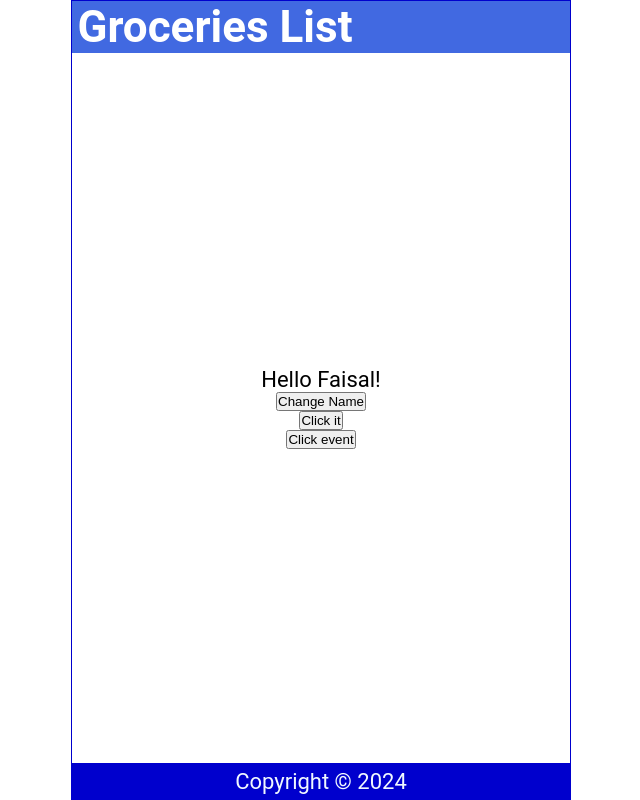
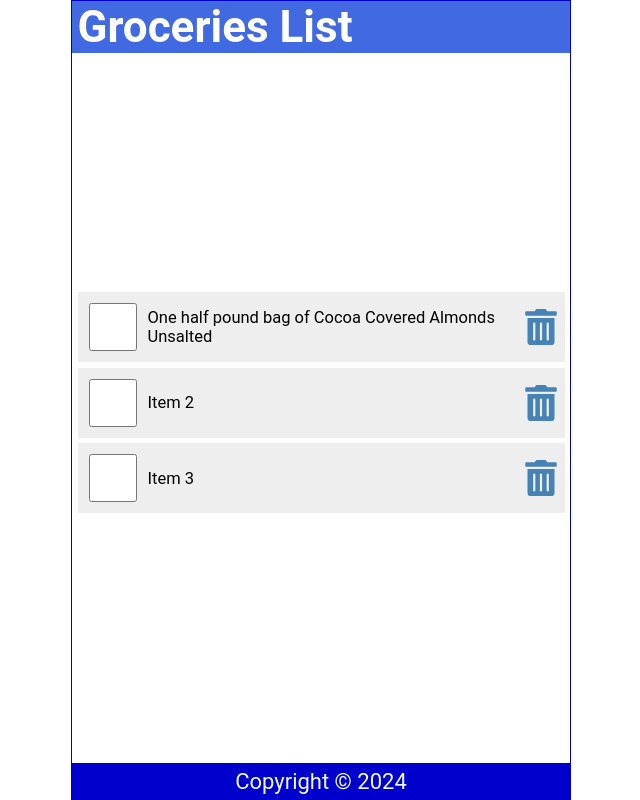
Before and after one commit to Faisallm/todo, a React (Create React App) app: page / in a window 1280 px wide. Shown: the whole page, without its empty margins (319-959 px from the left). Built offline with nearby package versions, Linux system fonts and the light colour scheme.

Commit message:
Done with List and Keys

```diff
--- a/package.json
+++ b/package.json
@@ -8,6 +8,7 @@
     "@testing-library/user-event": "^13.5.0",
     "react": "^18.2.0",
     "react-dom": "^18.2.0",
+    "react-icons": "^4.12.0",
     "react-scripts": "5.0.1",
     "web-vitals": "^2.1.4"
   },
--- a/src/Content.js
+++ b/src/Content.js
@@ -1,60 +1,107 @@
 import React from "react";
-import { useState } from 'react';
+import { useState } from "react";
+import { FaTrashAlt } from "react-icons/fa";
 
 const Content = () => {
   // a state is like a random access memory for a component.
   // react re-renders the items of the component when the state changes.
 
-  // name is the getter.
-  // setName is the setter.
-  // default state name of Faisal
-  const [name, setName] = useState('Faisal');
-  // the default state is set to zero.
-  const [count, setCount] = useState(0);
+  // items is the getter.
+  // setItems is the setter.
+  // list of objects
+  // array of objects
+  const [items, setItems] = useState([
+    {
+      id: 1,
+      checked: false,
+      item: "One half pound bag of Cocoa Covered Almonds Unsalted",
+    },
+    {
+      id: 2,
+      checked: false,
+      item: "Item 2",
+    },
+    {
+      id: 3,
+      checked: false,
+      item: "Item 3",
+    },
+  ]);
 
-  // arrow functions
-  // this function returns a random name out of the
-  // names array.
+  // this function will play with the state.
+  const handleCheck = (id) => {
+    // changing the state
+    // we shouldn't change the array directly
+    // we should create a new array.
+    // changing each object at a time.
 
-  const handleNameChange = () => {
-    const names = ["Faisal", "Amina", "Small Faisal", "Small Amina"];
-    // generate a random number between 0-3, 4 excluded
-    const int = Math.floor(Math.random() * 4);
-    // setting the state of the component.
-    // this will cause the component to...
-    // re-render with the new state.
-    setName(names[int]);
+    // changing an object in an array, memorize this pattern!
+    const listItems = items.map((item) =>
+      item.id === id ? { ...item, checked: !item.checked } : item
+    );
+    // changing the state
+    setItems(listItems);
+
+    // changing the state permanently using localStorage.
+    // this is similar to redis in python.
+    // it is a fast input-output storage.
+    // setItem
+    // getItem
+    localStorage.setItem("shoppinglist", JSON.stringify(listItems));
   };
 
+  const handleDelete = (id) => {
 
-  const handleClick = () => {
-    // I suppose to see 1, but instead...
-    // I see 0, weird.
-    setCount(count + 1);
-    setCount(count + 1);
-    // this will not change to 1 from 0,
-    // because 0 was what was brought into...
-    // the function.
-    console.log(count)
-  };
+    // filter out items that don't have the same id as the...
+    // clicked checkbox.
+    // the new array will have id that are not equal to the id...
+    // we passed in.
+    const listItems = items.filter(item => item.id !== id);
+    // changing the state
+    setItems(listItems);
+    // saving the new list to listItems
+    localStorage.setItem("shoppinglist", JSON.stringify(listItems));
 
-  const handleClick2 = (name) => {
-    console.log(count);
   };
 
   return (
     // the main content of the page.
     // hence the use of the semantic html main.
     <main>
-      <p onDoubleClick={handleClick}>Hello {name}! </p>
-      <button onClick={handleNameChange}>Change Name</button>
-      {/* to pass a parameter to a function during
-      each click event, we need an anonymous function. */}
-      {/* the anonymous function is not called into action
-      until the click. */}
-      <button onClick={handleClick}>Click it</button>
-      {/* passing events to anonymous functions */}
-      <button onClick={handleClick2}>Click event</button>
+      {/* we are going to use unordered items to render
+        the lists. */}
+      {/* this is known as conditional rendering. */}
+      {items.length ? (
+      <ul>
+        {items.map((item) => (
+          // each item of the list should be unique...
+          // hence the use of a key or id.
+          <li className="item" key={item.id}>
+            <input
+              type="checkbox"
+              checked={item.checked}
+              // onChange will change the item.changed value in the state.
+              onChange={() => handleCheck(item.id)}
+            />
+            <label
+              style={item.checked ? { textDecoration: "line-through" } : null}
+              onDoubleClick={() => handleCheck(item.id)}
+            >
+              {item.item}
+            </label>
+            {/* the icon will serve the role
+            of a button */}
+            <FaTrashAlt
+              role="button"
+              tabIndex="0"
+              onClick={() => handleDelete(item.id)}
+            />
+          </li>
+        ))}
+      </ul>
+      ) : (
+        <p style={{ marginTop: '2rem' }}>Your list is empty</p>
+      )}
     </main>
   );
 };
--- a/src/index.css
+++ b/src/index.css
@@ -55,3 +55,62 @@
     display: grid;
     place-content: center;
 }
+
+ul {
+    width: 100%;
+    list-style: none;
+    padding: 0 0.25rem 0.25rem;
+}
+
+ul li::before {
+    content: "\200B";
+}
+
+.item {
+    display: flex;
+    justify-content: flex-start;
+    align-items: center;
+    padding: 0.5rem 0 0.5rem 0.5rem;
+    margin: 0.25rem 0;
+    background-color: #eee;
+}
+
+.item:first-child {
+    margin: 0;
+}
+
+.item input[type="checkbox"] {
+    text-align: center;
+    width: 2.5rem;
+    width: 48px;
+    min-width: 48px;
+    height: 2.5rem;
+    height: 48px;
+    min-height: 48px;
+    cursor: pointer;
+    margin-right: 0.5rem;
+}
+
+.item input[type="checkbox"]:focus+label {
+    text-decoration: underline;
+}
+
+.item>label {
+    font-size: 0.75rem;
+    flex-grow: 1;
+}
+
+.item svg {
+    width: 48px;
+    min-width: 48px;
+    height: 36px;
+    font-size: 1rem;
+    color: steelblue;
+    cursor: pointer;
+}
+
+.item svg:focus,
+.item svg:hover {
+    color: red;
+    outline: none;
+}
```
Also changed, not shown: 1 other file (tests, documents, lock files or other folders).
